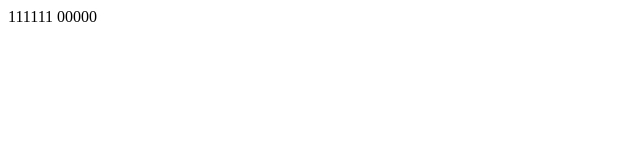
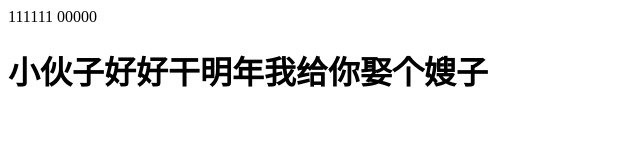
Before and after one commit to SkyBlueMe/haha, a plain HTML site: page index.html in a window 1280 px wide. Shown: the whole page, without its empty margins (0-640 px from the left). Drawn offline with Linux system fonts and the light colour scheme.

Commit message:
小猴子

```diff
--- a/index.html
+++ b/index.html
@@ -1,2 +1,4 @@
 111111
 00000
+
+<h1>小伙子好好干明年我给你娶个嫂子</h1>
```
